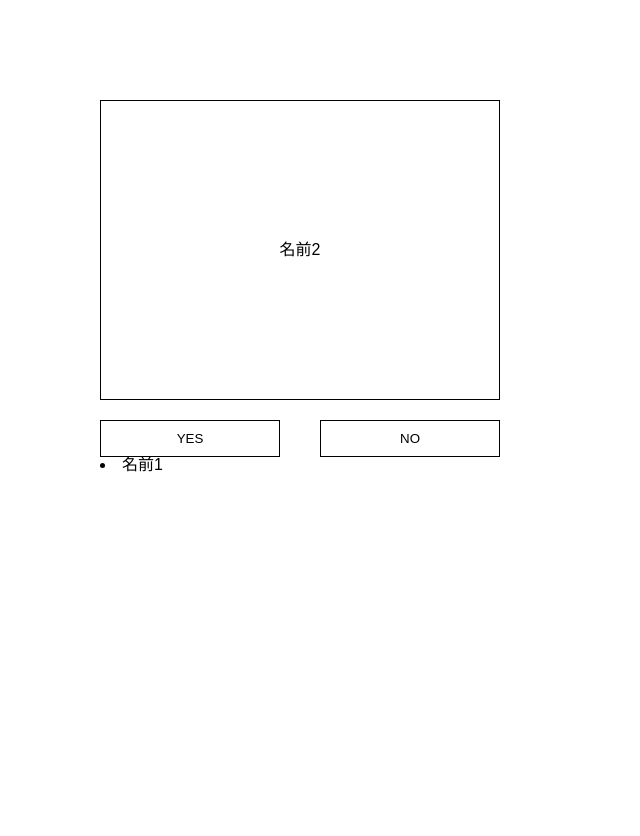
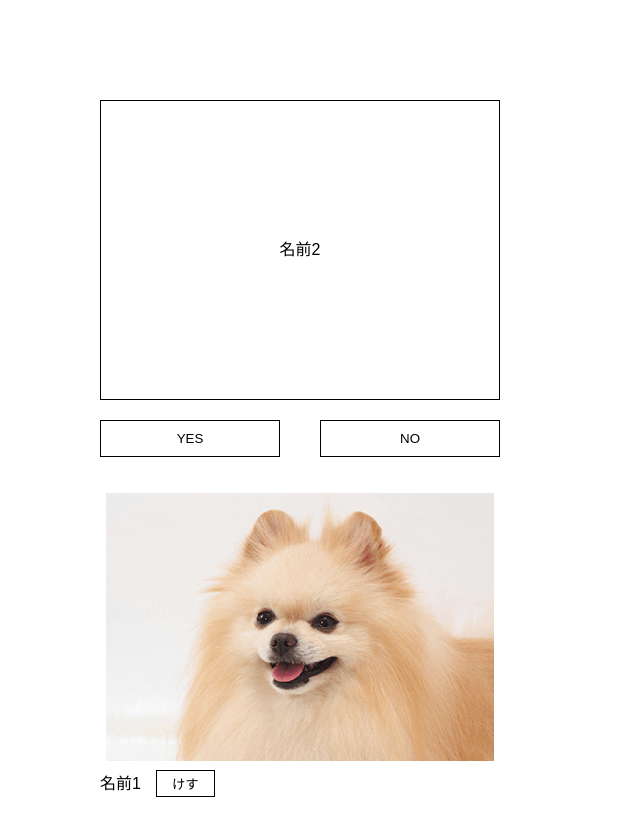
Before and after one commit to kf07/react, a React (Create React App) app: page / in a window 1280 px wide. Both pictures are taken after a click on the button "YES". Shown: the top 836 px of the page, without its empty margins (0-640 px from the left). Before the commit the page ends 800 px from the top, so only its background shows below. Built offline with nearby package versions, Linux system fonts and the light colour scheme.

Commit message:
削除できるように

```diff
--- a/src/App.js
+++ b/src/App.js
@@ -1,5 +1,6 @@
 import React, {Component} from 'react';
 import './style.css';
+import img from './img/img01.jpg'
 
 class App extends Component {
     constructor(props) {
@@ -25,7 +26,9 @@ class App extends Component {
             count: 0,
         };
         this.select = this.select.bind(this);
+        this.onDelete = this.onDelete.bind(this);
     }
+
     select(props){
         const value = (props);
         const count = this.state.count;
@@ -46,12 +49,21 @@ class App extends Component {
         }
     }
 
+    onDelete(props) {
+       const deleteNum = (props);
+        const names_copy = this.state.names.slice();
+        names_copy[deleteNum].select = '0';
+       this.setState({
+           names:names_copy
+       })
+    }
+
     render() {
         return (
             <div className="wrapper">
                 <SelectList name={this.state.names[this.state.count]} />
                 <SelectBtns select={this.select} />
-                <NameList name={this.state.names} />
+                <NameList name={this.state.names} onDelete={this.onDelete} />
             </div>
         )
     }
@@ -92,19 +104,38 @@ class SelectBtns extends Component{
 }
 
 
-const NameList = (props) => {
+class NameList extends Component {
+    constructor() {
+        super();
+        this.handleDelete = this.handleDelete.bind(this);
+    }
+
+    handleDelete(e) {
+        const deleteNum = e.target.getAttribute('data-number');
+        if ( window.confirm('けしますか？')) {
+            this.props.onDelete(deleteNum);
+        }else {
+
+        }
+    }
+
+    render() {
         const list = [];
-    const lists = props.name;
+        const lists = this.props.name;
         const listLength = lists.length;
         for (let i = 0; i < listLength; i++) {
             if (lists[i].select === '1') {
                 list.push(
-                <li key={i}>{lists[i].name}</li>
+                    <li key={i}>{lists[i].name}
+                        <button type="button" onClick={this.handleDelete} data-number={i}>けす</button>
+                    </li>
                 )
             }
         }
         return (
-        <p>{list}</p>
+            <ul className="selectList"><img src={img} alt="" />{list}</ul>
         )
     }
+}
+
 export default App;
--- a/src/style.css
+++ b/src/style.css
@@ -32,6 +32,21 @@
     display: block;
 }
 
+.selectList {
+    margin: 30px 0 0;
+}
+
+.selectList li {
+    list-style: none;
+    margin: 0 0 10px;
+}
+
+.selectList button {
+    border: 1px solid #000;
+    padding: 3px 15px;
+    margin: 0 0 0 15px;
+}
+
 *,
 *:before,
 *:after {
```
Lines whose indentation alone changed are shown as unchanged.
